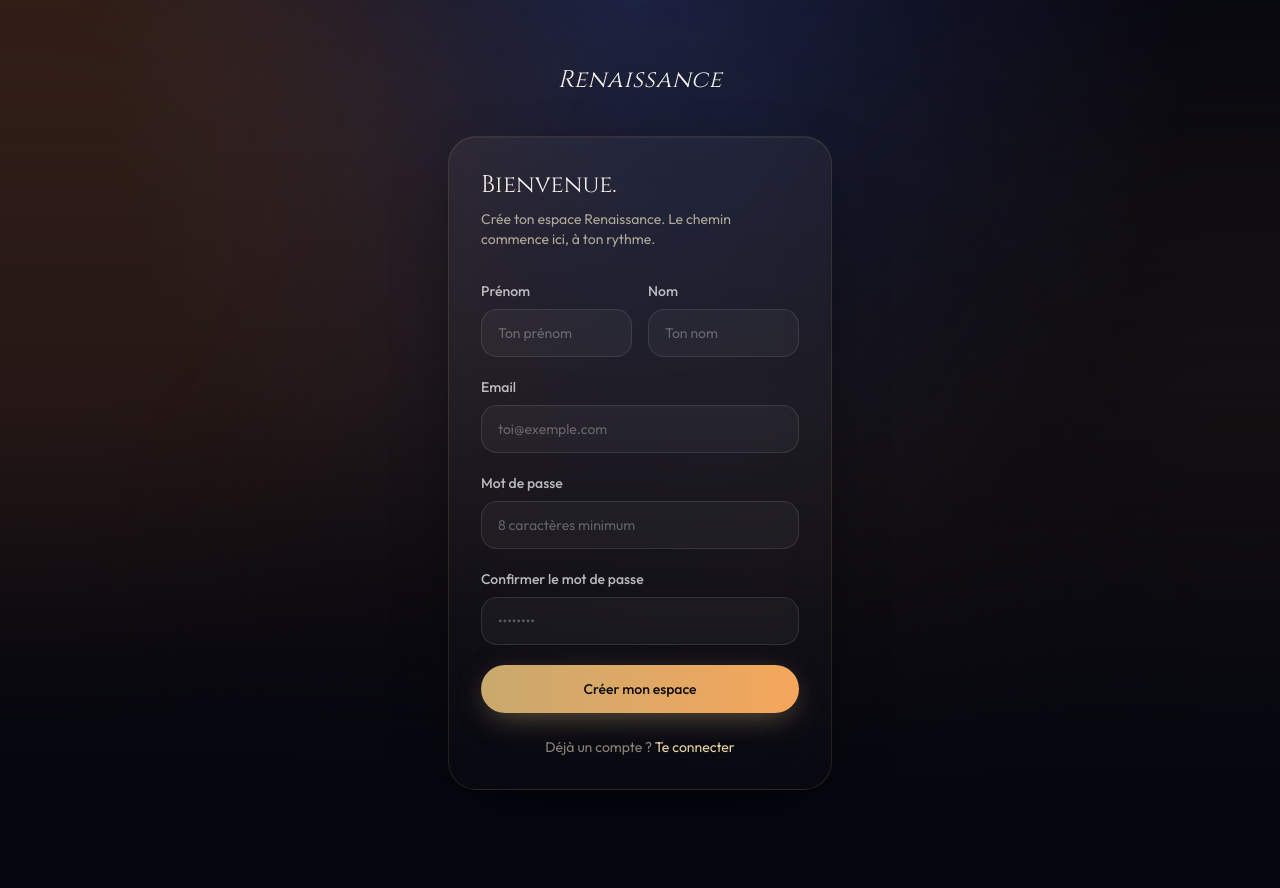
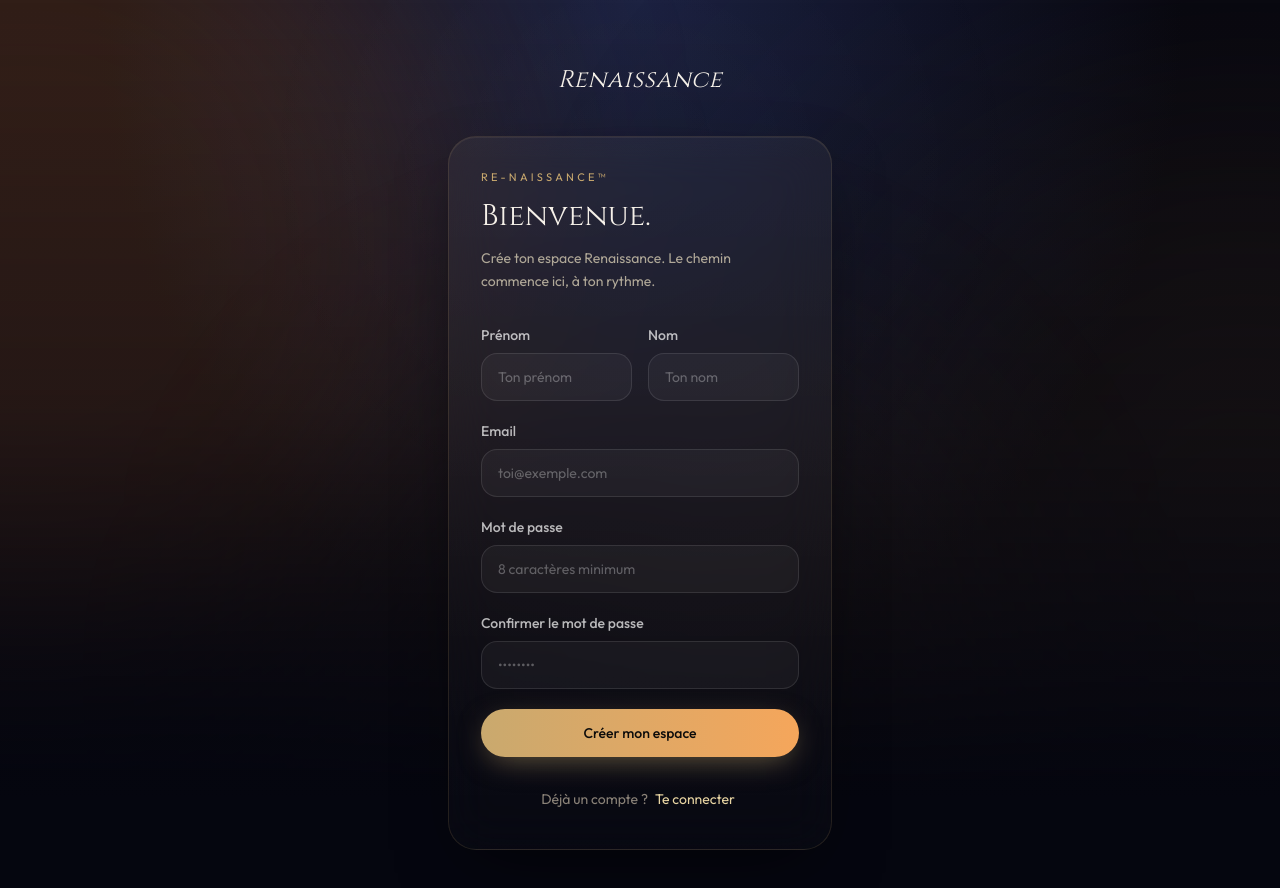
Before and after one commit to mohamesbah44-source/renaissance-app, a Next.js app: page /register in a window 1280 px wide. Shown: the top 888 px of the page. Before the commit the page ends 854 px from the top, so only its background shows below. Built offline with nearby package versions, Linux system fonts and the light colour scheme.

Commit message:
Refactor registration page layout and styles

```diff
--- a/app/(auth)/register/page.tsx
+++ b/app/(auth)/register/page.tsx
@@ -13,12 +13,13 @@ export default function RegisterPage() {
 
   if (state?.success) {
     return (
-      <GlassCard className="p-8 text-center">
-        <h1 className="font-rr-display text-2xl text-rr-ivoire">Presque prêt(e).</h1>
-        <p className="mt-3 text-sm text-rr-gris-clair">{state.success}</p>
+      <GlassCard className="p-6 text-center sm:p-8">
+        <p className="text-[11px] uppercase tracking-[0.3em] text-rr-or">Re-Naissance™</p>
+        <h1 className="mt-3 font-rr-display text-3xl leading-tight text-rr-ivoire">Presque prêt(e).</h1>
+        <p className="mt-4 font-rr-serif text-base italic leading-relaxed text-rr-creme">{state.success}</p>
         <Link
           href="/login"
-          className="mt-6 inline-block text-sm text-rr-or-clair hover:text-rr-or-clair"
+          className="mt-8 flex h-12 items-center justify-center rounded-full border border-rr-or/30 text-xs uppercase tracking-[0.25em] text-rr-or-clair transition-all duration-300 hover:bg-white/[0.05]"
         >
           Retour à la connexion
         </Link>
@@ -27,9 +28,10 @@ export default function RegisterPage() {
   }
 
   return (
-    <GlassCard className="p-8">
-      <h1 className="font-rr-display text-2xl text-rr-ivoire">Bienvenue.</h1>
-      <p className="mt-2 text-sm text-rr-gris-clair">
+    <GlassCard className="p-6 sm:p-8">
+      <p className="text-[11px] uppercase tracking-[0.3em] text-rr-or">Re-Naissance™</p>
+      <h1 className="mt-3 font-rr-display text-3xl leading-tight text-rr-ivoire">Bienvenue.</h1>
+      <p className="mt-3 text-sm leading-relaxed text-rr-gris-clair">
         Crée ton espace Renaissance. Le chemin commence ici, à ton rythme.
       </p>
 
@@ -86,7 +88,10 @@ export default function RegisterPage() {
 
       <p className="mt-6 text-center text-sm text-rr-gris">
         Déjà un compte ?{" "}
-        <Link href="/login" className="text-rr-or-clair hover:text-rr-or-clair">
+        <Link
+          href="/login"
+          className="inline-block px-1 py-2 text-rr-or-clair transition-colors duration-300 hover:text-rr-ivoire"
+        >
           Te connecter
         </Link>
       </p>
```
